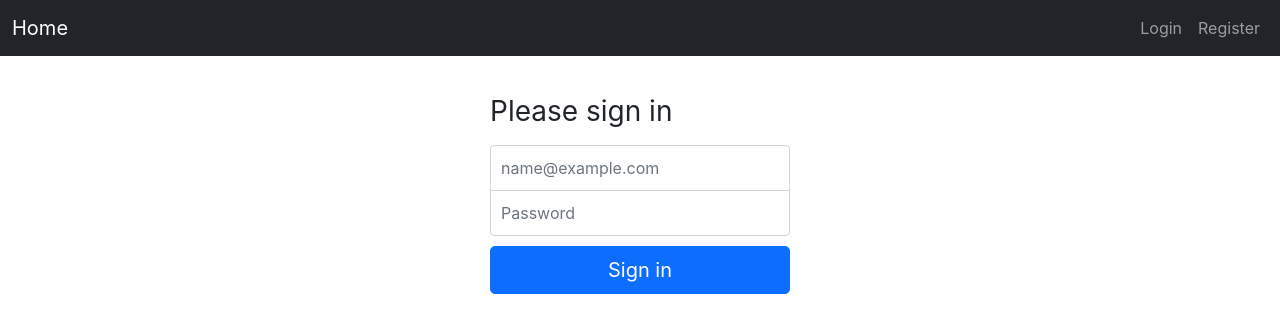
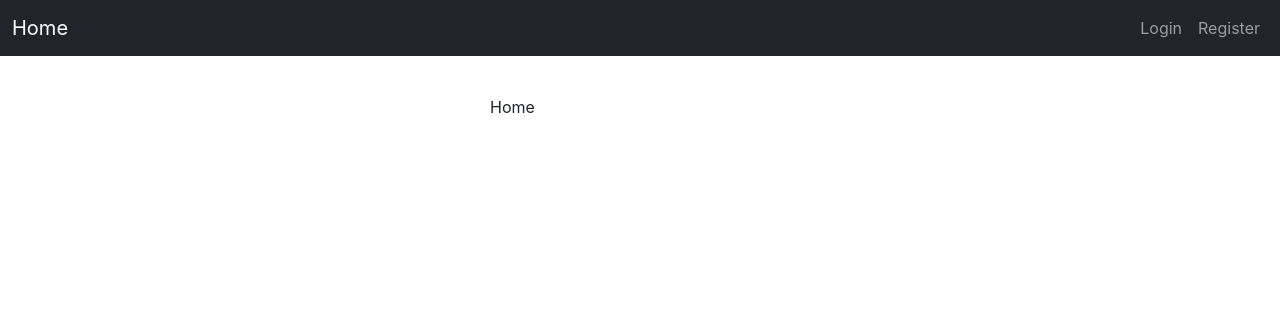
Before and after one commit to veremchukvv/stonks-test, a React (Create React App) app in the folder web/react-front/: page / in a window 1280 px wide. Shown: the top 332 px of the page. Built offline with nearby package versions, Linux system fonts and the light colour scheme.

Commit message:
added react router

```diff
--- a/web/react-front/package.json
+++ b/web/react-front/package.json
@@ -10,8 +10,10 @@
     "@types/node": "^12.20.36",
     "@types/react": "^17.0.33",
     "@types/react-dom": "^17.0.10",
+    "@types/react-router-dom": "^5.3.2",
     "react": "^17.0.2",
     "react-dom": "^17.0.2",
+    "react-router-dom": "^5.3.0",
     "react-scripts": "4.0.3",
     "typescript": "^4.4.4",
     "web-vitals": "^1.1.2"
--- a/web/react-front/src/App.tsx
+++ b/web/react-front/src/App.tsx
@@ -1,15 +1,23 @@
 import React from 'react';
 import './App.css';
+import Home from "./pages/Home"
 import Login from "./pages/Login"
+import Register from "./pages/Register"
 import Navigation from "./components/Navigation"
+import {BrowserRouter, Route} from "react-router-dom";
 
 function App() {
   return (
     <div className="App">
-        <Navigation />
+        <BrowserRouter>
+            <Navigation />
       <main className="form-signin">
-        <Login />
+            <Route path="/" exact component={Home}/>
+            <Route path="/login" component={Login}/>
+            <Route path="/register" component={Register}/>
+
       </main>
+        </BrowserRouter>
     </div>
   );
 }
--- a/web/react-front/src/components/Navigation.tsx
+++ b/web/react-front/src/components/Navigation.tsx
@@ -1,18 +1,19 @@
 import React from 'react';
+import {Link} from 'react-router-dom';
 
 const Navigation = () => {
     return (
         <div>
             <nav className="navbar navbar-expand-md navbar-dark bg-dark mb-4">
                 <div className="container-fluid">
-                    <a className="navbar-brand" href="#">Home</a>
+                    <Link to="/" className="navbar-brand">Home</Link>
                     <div>
                         <ul className="navbar-nav me-auto mb-2 mb-md-0">
                             <li className="nav-item active">
-                                <a className="nav-link" href="#">Login</a>
+                                <Link to="/login" className="nav-link">Login</Link>
                             </li>
                             <li className="nav-item active">
-                                <a className="nav-link" href="#">Register</a>
+                                <Link to="/register" className="nav-link">Register</Link>
                             </li>
                         </ul>
                     </div>
```
Also changed, not shown: 1 other file (tests, documents, lock files or other folders).
